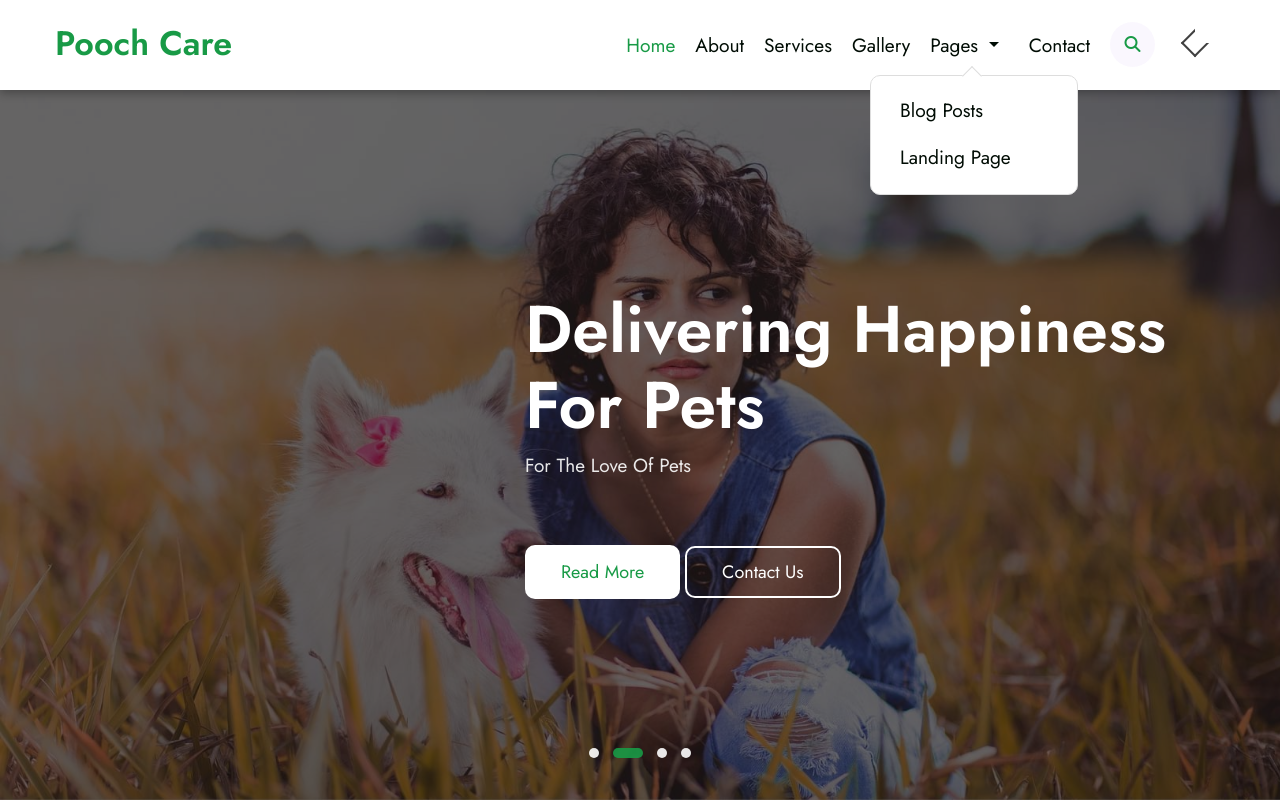
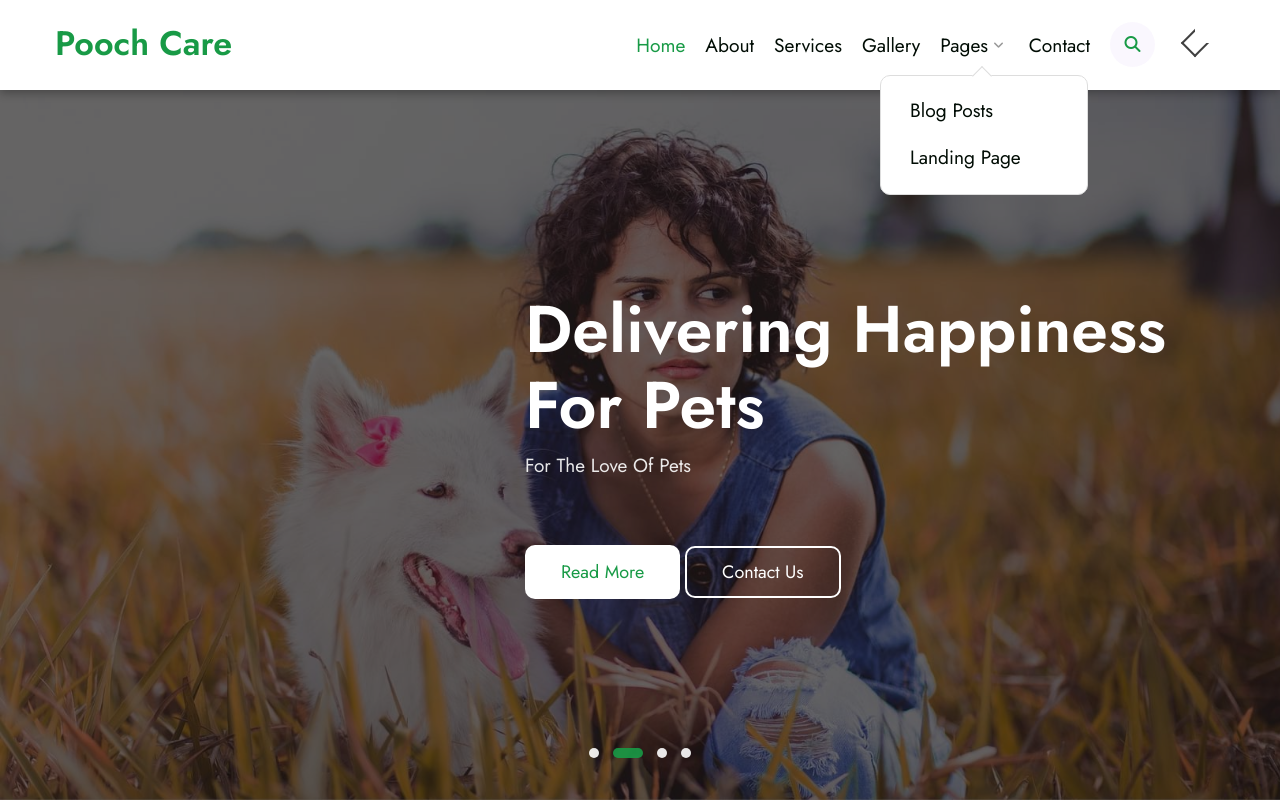
Before and after one commit to minnielam90/BC09-capstone-nhom, a plain HTML site: page pages/home.html in a window 1280 px wide. Both pictures are taken after a click on the button "Pages". Shown: the top 800 px of the page. Drawn offline with nearby package versions, Linux system fonts and the light colour scheme.

Commit message:
cap nhat hoan tat phan header

```diff
--- a/css/header.css
+++ b/css/header.css
@@ -112,6 +112,10 @@
     color: #189A46;
   }
 
+  .dropdown-toggle::after {
+    border: none!important;
+  }
+
   .dropdown-toggle {
     white-space: nowrap;
   }
@@ -137,11 +141,12 @@
 
   .menu-item-has-children::after {
     position: absolute;
-    right: 5px;
-    top: 20px;
+    right: 15px;
+    top: 23px;
     display: inline-block;
-    font-size: inherit;
     color: #999;
+    content: "\f107";
+    font: normal normal normal 12px/1 FontAwesome;
   }
 
   nav ul li a, nav ul li a:after, nav ul li a::before {
@@ -152,13 +157,18 @@
     color: #189A46;
   }
 
-  header .nav-link:hover::before, header a.dropdown-item:hover::before {
+  header .navbar-collapse .nav-link:hover::before, header a.dropdown-item:hover::before {
     width: 100%;
   }
 
-  .navbar-collapse.show .nav-link:hover::before, .navbar-collapse.show a.dropdown-item:hover::before {
+  header .navbar-collapse .menu-item-has-children .nav-link:hover::before {
+    width: 80%;
+  }
+
+  header .navbar-collapse.show .nav-link:hover::before, .navbar-collapse.show a.dropdown-item:hover::before {
     width: 0;
   }
+
 
   .dropdown-menu.show {
     display: block;
```
Also changed, not shown: pages/home.html (+1 -0 lines).
